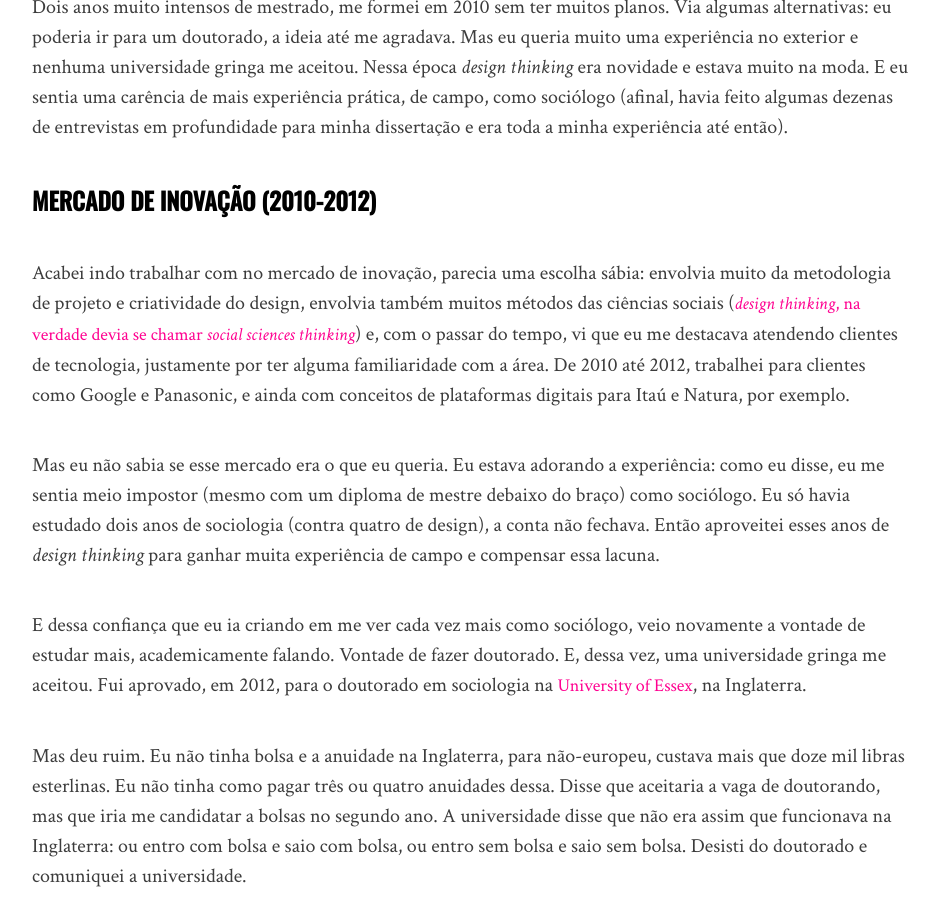
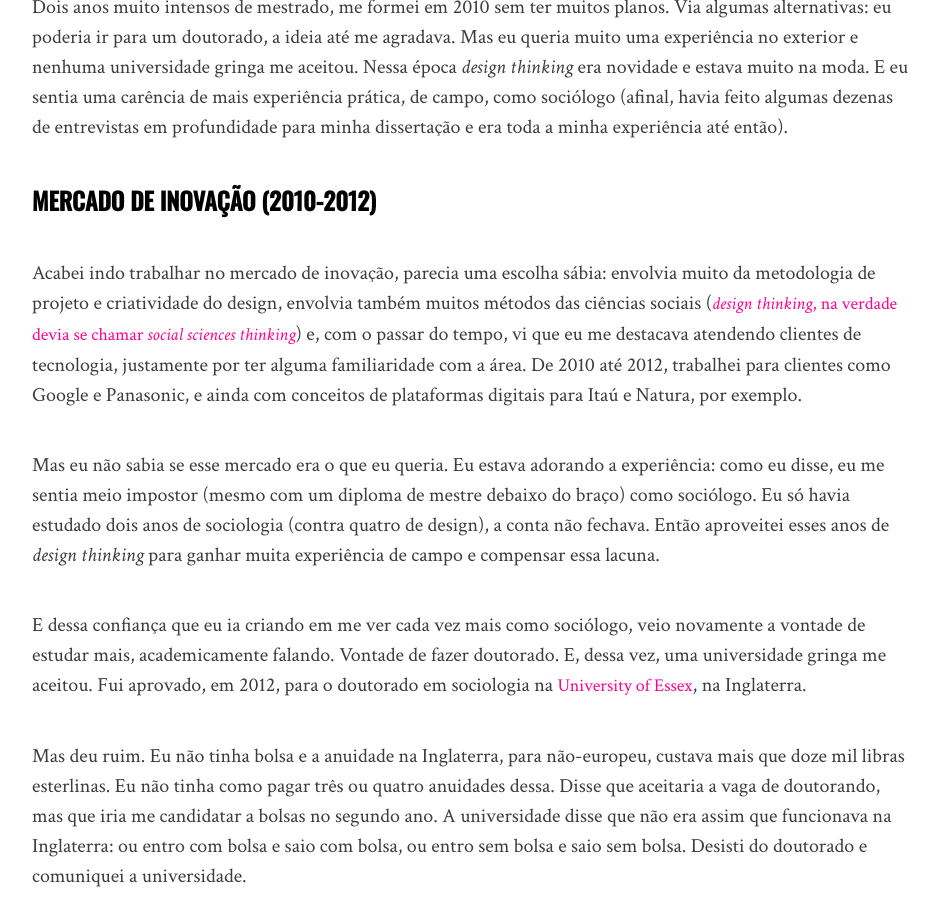
Before and after one commit to cuducos/cuducos.me, a Jekyll site: the page built from _posts/2020-03-02-como-eu-descobri-o-que-queria-ser-quando-crescer.md, in a window 1280 px wide and 900 px high, scrolled down 3086 px. Shown: the whole window, without its empty margins (168-1107 px from the left). Built offline with Jekyll 4.4.1, drawn with Linux system fonts in a browser that asks for light colours; nearby versions of some CDN libraries; a style sheet for code colours, icons or effects is not loaded.

Commit message:
Minor fixes in the post "Como eu descobri o que queria ser quando crescer"

```diff
--- a/_posts/2020-03-02-como-eu-descobri-o-que-queria-ser-quando-crescer.md
+++ b/_posts/2020-03-02-como-eu-descobri-o-que-queria-ser-quando-crescer.md
@@ -37,7 +37,7 @@
 
 ## Mercado de inovação (2010-2012)
 
-Acabei indo trabalhar com no mercado de inovação, parecia uma escolha sábia: envolvia muito da metodologia de projeto e criatividade do design, envolvia também muitos métodos das ciências sociais ([_design thinking_, na verdade devia se chamar _social sciences thinking_](https://hbr.org/2009/10/why-design-thinking-wont-save.html)) e, com o passar do tempo, vi que eu me destacava atendendo clientes de tecnologia, justamente por ter alguma familiaridade com a área. De 2010 até 2012, trabalhei para clientes como Google e Panasonic, e ainda com conceitos de plataformas digitais para Itaú e Natura, por exemplo.
+Acabei indo trabalhar no mercado de inovação, parecia uma escolha sábia: envolvia muito da metodologia de projeto e criatividade do design, envolvia também muitos métodos das ciências sociais ([_design thinking_, na verdade devia se chamar _social sciences thinking_](https://hbr.org/2009/10/why-design-thinking-wont-save.html)) e, com o passar do tempo, vi que eu me destacava atendendo clientes de tecnologia, justamente por ter alguma familiaridade com a área. De 2010 até 2012, trabalhei para clientes como Google e Panasonic, e ainda com conceitos de plataformas digitais para Itaú e Natura, por exemplo.
 
 Mas eu não sabia se esse mercado era o que eu queria. Eu estava adorando a experiência: como eu disse, eu me sentia meio impostor (mesmo com um diploma de mestre debaixo do braço) como sociólogo. Eu só havia estudado dois anos de sociologia (contra quatro de design), a conta não fechava. Então aproveitei esses anos de _design thinking_ para ganhar muita experiência de campo e compensar essa lacuna.
 
@@ -53,7 +53,7 @@
 
 Meus anos programando haviam realmente ficado para trás. Entre 2008 e 2010 eu ganhei a vida como sociólogo com bolsa de estudos, entre 2010 e 2012 eu era sociólogo no mercado de inovação. Em 2012 e 2013 seria minha preparação para o doutorado, vivendo das minhas economias e apostando alto: cada centavo que eu havia guardado nesses 29 anos de vida seriam dedicados a me manter no ano do mestrado, com o foco de mostrar pra todo mundo em Essex que eu merecia uma bola de doutorado. Isso viabilizaria mais essa etapa na minha formação, e, de tabela, mais três ou quatro anos vivendo, financeiramente como sociólogo! Uau. Eu estava empolgadíssimo. Cada vez mais programação era uma diversão de infância, que me ajudou a pagar as contas por anos e anos, mas que nunca me cativara como profissão. E eu sentia que estava ficando cada vez mais distante da tecnologia!
 
-Minha pesquisa de mestrado era sobre sociologia do transporte, com foco em modalidade urbana e usando etnografia para coleta de dados. Essa pesquisa seria feita entre final de 2012 e meados de 2013. Mas o que me acontece em janeiro de 2013? [Aaron Swartz](Como eu descobri o que eu queria ser quando crescer) se suicida.
+Minha pesquisa de mestrado era sobre sociologia do transporte, com foco em modalidade urbana e usando etnografia para coleta de dados. Essa pesquisa seria feita entre final de 2012 e meados de 2013. Mas o que me acontece em janeiro de 2013? [Aaron Swartz](https://pt.wikipedia.org/wiki/Aaron_Swartz) se suicida.
 
 Ele era um ativista hacker que eu admirava há um tempo. E o contexto em que ele tira a própria vida me tocou muito: envolvia cultura digital, poder do estado, poder corporativo, judiciário e muita coisa que me interessava, como sociólogo. No dia seguinte à morte dele entrei na sala da minha orientadora e praticamente anunciei que iria trocar o tema da dissertação de mestrado. Não lembro se foi a voz ou o olhar dela que me chamou de maluco, mas já emendei com um resumo de alguns segundos do caso do Aaron Swartz, uma fala que ensaiei mentalmente diversas vezes antes de entrar na sala da orientadora. Ela se encantou. "Que sociologia do transporte o que, esse tema é muito mais interessante!" E foi assim que acabei fazendo [minha dissertação de mestrado sobre sociologia do direito e ativismo hacker](https://cuducos.me/hacktivism), tendo análise de documentos como minha principal fonte.
 
```
